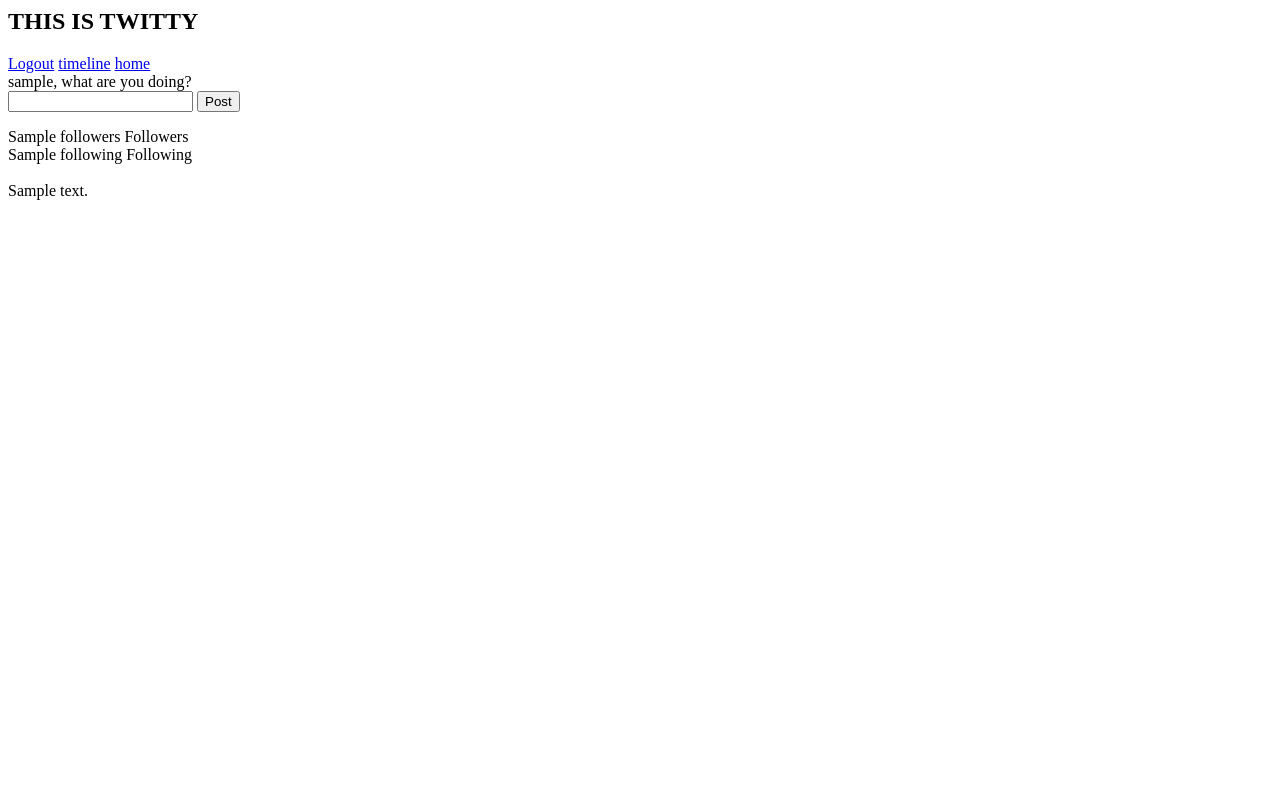
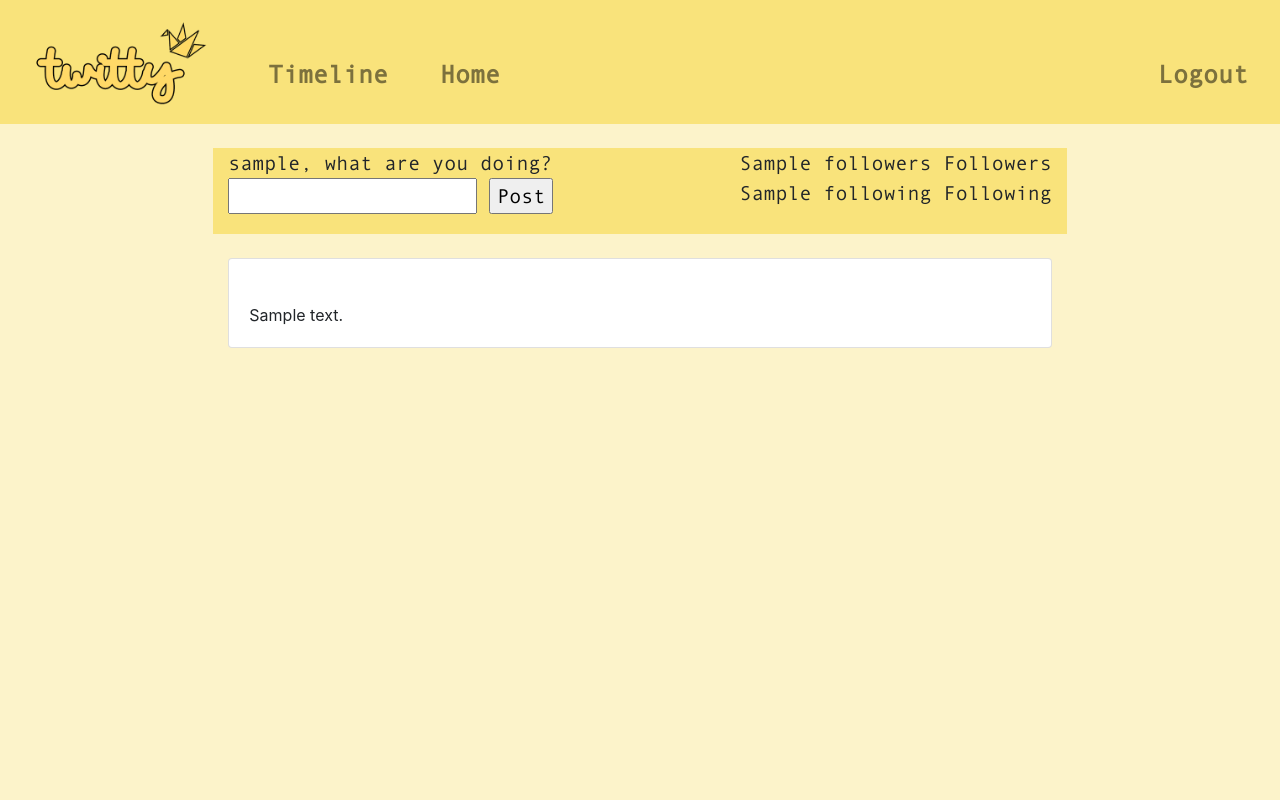
Before and after one commit to pattaranan1/Twitter-Cloning, a Flask app: template templates/home.html in a window 1280 px wide. Run offline with Flask 2, Linux system fonts and the light colour scheme; tables that the repository leaves empty hold one stand-in row (values such as "Sample post"); the template is opened without the code that fills it: values that come from a table or form of the project are taken from there, most other values are stand-ins (such as "Sample title", 1, 10 or a date in 2020); some libraries are stand-ins or nearby versions.

Commit message:
design home page with bootstrap

```diff
--- a/static/css/main.css
+++ b/static/css/main.css
@@ -82,3 +82,37 @@ img.sign-up {
     margin-bottom: 30px;
     border-style: solid;
 }
+
+.bg-light-yellow {
+    background-color: #FCF3CA;
+}
+
+.bg-white {
+    background-color: #fff;
+}
+
+.bg-yellow {
+    background-color: #f9e37b;
+}
+
+.text-nav {
+    color: #958849;
+    font-family: andale_mono;
+    font-size: 25;
+    font-weight: 700;
+    padding-left: 20;
+    bottom: 0;
+}
+
+.text {
+    font-family: andale_mono;
+    font-size: 20px;
+}
+
+a:link, a:visited {
+    color: #7C713D;
+}
+
+a:hover, a:active {
+    color: #fff;
+}
--- a/templates/home.html
+++ b/templates/home.html
@@ -1,34 +1,84 @@
 <html>
+
 <head>
-        <h2>THIS IS TWITTY</h2>
+    <title> twitty </title>
+
+    <link rel="stylesheet" type="text/css" href="{{ url_for ('static', filename='css/main.css') }}">
+    <link rel="stylesheet" href="https://stackpath.bootstrapcdn.com/bootstrap/4.3.1/css/bootstrap.min.css"
+        integrity="sha384-ggOyR0iXCbMQv3Xipma34MD+dH/1fQ784/j6cY/iJTQUOhcWr7x9JvoRxT2MZw1T" crossorigin="anonymous">
+    <script src="https://code.jquery.com/jquery-3.3.1.slim.min.js"
+        integrity="sha384-q8i/X+965DzO0rT7abK41JStQIAqVgRVzpbzo5smXKp4YfRvH+8abtTE1Pi6jizo"
+        crossorigin="anonymous"></script>
+    <script src="https://cdnjs.cloudflare.com/ajax/libs/popper.js/1.14.7/umd/popper.min.js"
+        integrity="sha384-UO2eT0CpHqdSJQ6hJty5KVphtPhzWj9WO1clHTMGa3JDZwrnQq4sF86dIHNDz0W1"
+        crossorigin="anonymous"></script>
+    <script src="https://stackpath.bootstrapcdn.com/bootstrap/4.3.1/js/bootstrap.min.js"
+        integrity="sha384-JjSmVgyd0p3pXB1rRibZUAYoIIy6OrQ6VrjIEaFf/nJGzIxFDsf4x0xIM+B07jRM"
+        crossorigin="anonymous"></script>
+
 </head>
-    <body>
+
+<body class="bg-light-yellow">
+
     {% if error_message %}
     <div>
         {{ error_message }}
     </div>
     {% else %}
-        <a href="/logout">Logout</a>
-        <a href="/timeline">timeline</a>
-        <a href="/home">home</a><br>
 
+    <nav class="navbar navbar-light bg-yellow align-items-end justify-content-start">
+
+        <a class="navbar-brand" href="/home">
+            <img src="{{url_for('static', filename='twitty-logo.png')}}" width="200" height="98" alt="">
+        </a>
+
+        <ul class="nav-item text-nav">
+            <a class="nav-link" href="/timeline">Timeline</a>
+        </ul>
+        <ul class="nav-item text-nav">
+            <a class="nav-link" href="/home">Home</a>
+        </ul>
+        <div class="ml-auto">
+            <ul class="nav-item text-nav">
+                <a class="nav-link" href="/logout">Logout</a>
+
+            </ul>
+        </div>
+    </nav>
+
+    <div class="col-md-8 mx-auto bg-wtite">
+        <br>
+
+        <div class="row bg-yellow text">
+            <div class="col">
                 <form method="POST" action="post">
                     {{username}}, what are you doing?
                     <br>
                     <input type="text" name="post">
                     <input type="submit" value="Post">
                 </form>
+            </div>
+            <div class="col-auto">
                 <div id="homeinfobox">
-            {{ followers }} Followers<br/>
-            {{ following }} Following<br/>
+                    {{ followers }} Followers<br />
+                    {{ following }} Following<br />
                 </div>
+            </div>
+        </div>
+
+        <br>
         {% for post in posts %}
+        <div class="card hover-shadow">
+            <div class="media card-body">
                 <div class="post">
                     <a class="username" href="/profile/{{ post.username }}">{{ post.username }}</a>
                     <i> {{ post.elapsed }}</i> <br>{{ post.text }}
                 </div>
+            </div>
+        </div>
         {% endfor %}
         {% endif %}
+    </div>
+</body>
 
-    </body>
 </html>
```
Also changed, not shown: static/twitty-logo.png (added). Lines whose indentation alone changed are shown as unchanged.
